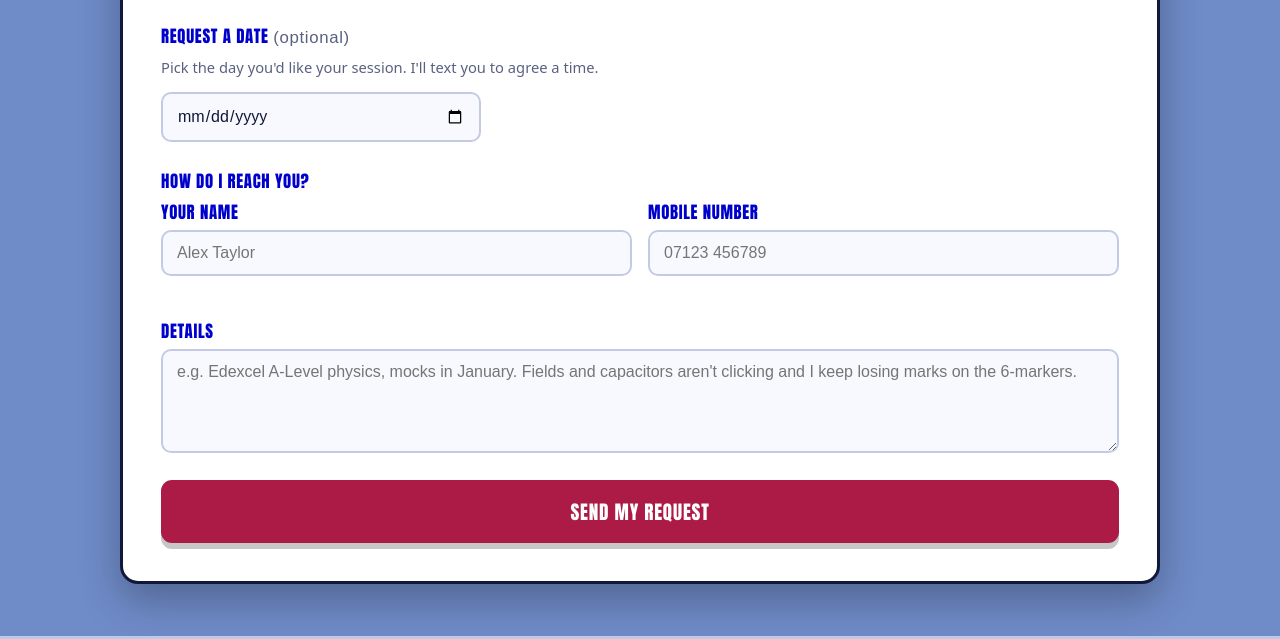
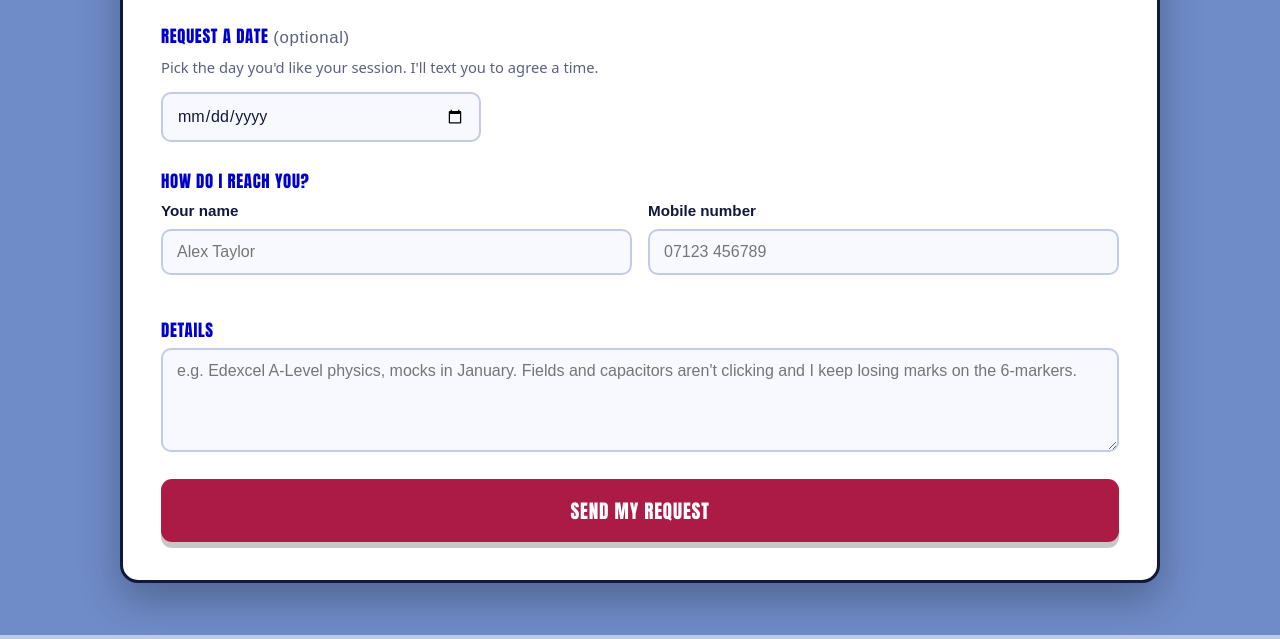
Before and after one commit to matthew-brooksmith/tutoring-website, a plain HTML site: page index.html in a window 1280 px wide. Shown: the part 3875-4514 px from the top of the page. Drawn offline with Linux system fonts and the light colour scheme.

Commit message:
Give form field labels a smaller body-font style under section headings
Co-Authored-By: Claude Opus 5.5 <noreply@anthropic.com>
Claude-Session: https://claude.ai/code/session_01N4VokfFPTiv3xAyS1imF6S

```diff
--- a/style.css
+++ b/style.css
@@ -607,8 +607,7 @@ fieldset:last-of-type {
   margin-bottom: 20px;
 }
 
-legend,
-.field-label {
+legend {
   font-family: "Anton", Impact, sans-serif;
   text-transform: uppercase;
   font-size: 1.05rem;
@@ -616,6 +615,18 @@ legend,
   color: var(--blue-deep);
   padding: 0;
   margin-bottom: 4px;
+  display: block;
+}
+
+/* Sub-labels inside a section (e.g. "Your name" under "How do I reach
+   you?"): smaller, sentence case and in the body font, so they read as
+   part of the section rather than as headings of their own. */
+.field-label {
+  font-family: "Barlow", sans-serif;
+  font-weight: 600;
+  font-size: 0.95rem;
+  color: var(--ink);
+  margin-bottom: 6px;
   display: block;
 }
 .date-field {
```
